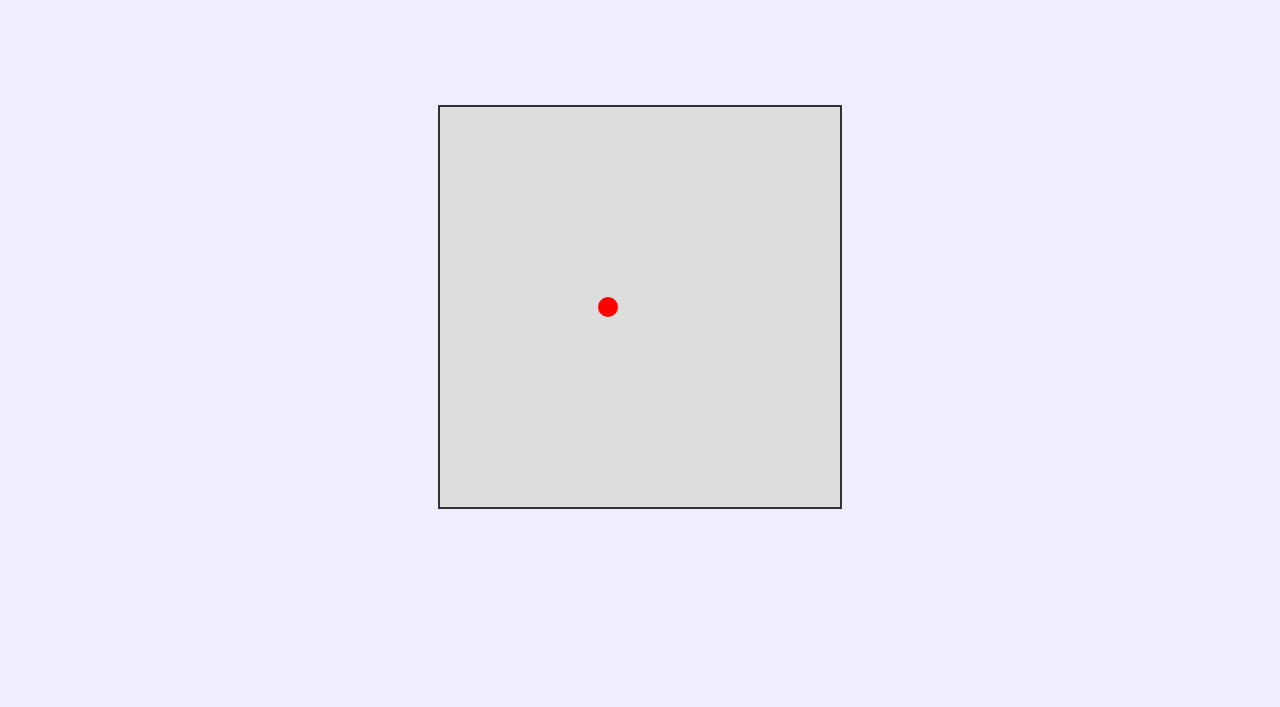
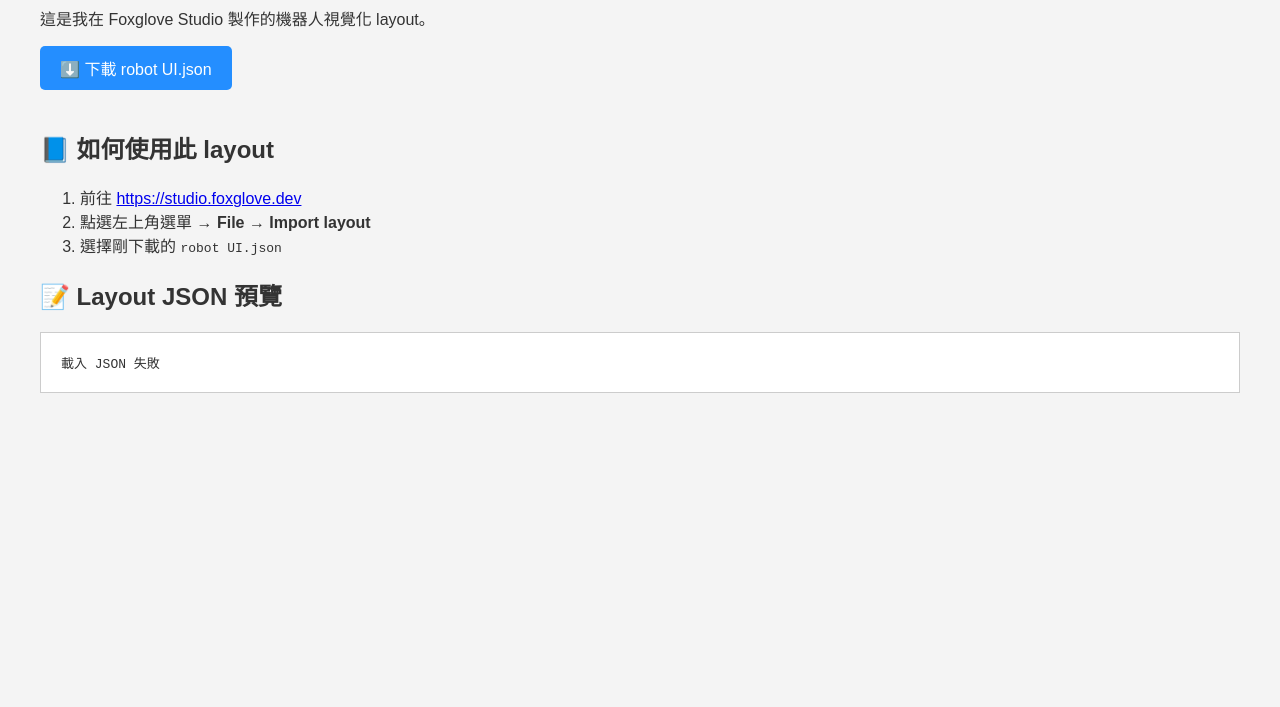
Before and after one commit to ChiuChuiHong/my-website, a plain HTML site: page index.html in a window 1280 px wide. Shown: the part 93-800 px from the top of the page. Drawn offline with Linux system fonts and the light colour scheme; no server answers.

Commit message:
index.html

```diff
--- a/index.html
+++ b/index.html
@@ -1,59 +1,60 @@
 <!DOCTYPE html>
-<html lang="en">
+<html lang="zh-Hant">
 <head>
-  <meta charset="UTF-8" />
-  <meta name="viewport" content="width=device-width, initial-scale=1.0"/>
-  <title>機器人地圖展示</title>
+  <meta charset="UTF-8">
+  <title>Foxglove Studio Layout - Robot UI</title>
   <style>
     body {
-      display: flex;
-      justify-content: center;
-      align-items: center;
-      height: 100vh;
-      background-color: #eef;
-      margin: 0;
       font-family: sans-serif;
+      margin: 40px;
+      background: #f4f4f4;
+      color: #333;
     }
-    #map {
-      width: 400px;
-      height: 400px;
-      background-color: #ddd;
-      border: 2px solid #333;
-      position: relative;
-      overflow: hidden;
+    pre {
+      background: #fff;
+      padding: 20px;
+      overflow-x: auto;
+      border: 1px solid #ccc;
+      max-height: 500px;
     }
-    #robot {
-      width: 20px;
-      height: 20px;
-      background-color: red;
-      border-radius: 50%;
-      position: absolute;
-      top: 190px;
-      left: 0;
+    a.button {
+      display: inline-block;
+      padding: 10px 20px;
+      background: #248eff;
+      color: white;
+      text-decoration: none;
+      border-radius: 5px;
+      margin-bottom: 20px;
     }
   </style>
 </head>
 <body>
-  <div id="map">
-    <div id="robot"></div>
-  </div>
+  <h1>🚀 Foxglove Studio Layout - Robot UI</h1>
+
+  <p>這是我在 Foxglove Studio 製作的機器人視覺化 layout。</p>
+
+  <a class="button" href="robot UI.json" download>⬇️ 下載 robot UI.json</a>
+
+  <h2>📘 如何使用此 layout</h2>
+  <ol>
+    <li>前往 <a href="https://studio.foxglove.dev" target="_blank">https://studio.foxglove.dev</a></li>
+    <li>點選左上角選單 → <strong>File → Import layout</strong></li>
+    <li>選擇剛下載的 <code>robot UI.json</code></li>
+  </ol>
+
+  <h2>📝 Layout JSON 預覽</h2>
+  <pre id="jsonPreview">載入中...</pre>
 
   <script>
-    const robot = document.getElementById("robot");
-    let x = 0;
-    let y = 190;
-    let direction = 1;
-
-    function moveRobot() {
-      x += direction * 2;
-      if (x >= 380 || x <= 0) {
-        direction *= -1;
-      }
-      robot.style.left = `${x}px`;
-      requestAnimationFrame(moveRobot);
-    }
-
-    moveRobot();
+    fetch('robot UI.json')
+      .then(res => res.json())
+      .then(data => {
+        document.getElementById('jsonPreview').textContent =
+          JSON.stringify(data, null, 2);
+      })
+      .catch(err => {
+        document.getElementById('jsonPreview').textContent = '載入 JSON 失敗';
+      });
   </script>
 </body>
 </html>
```
